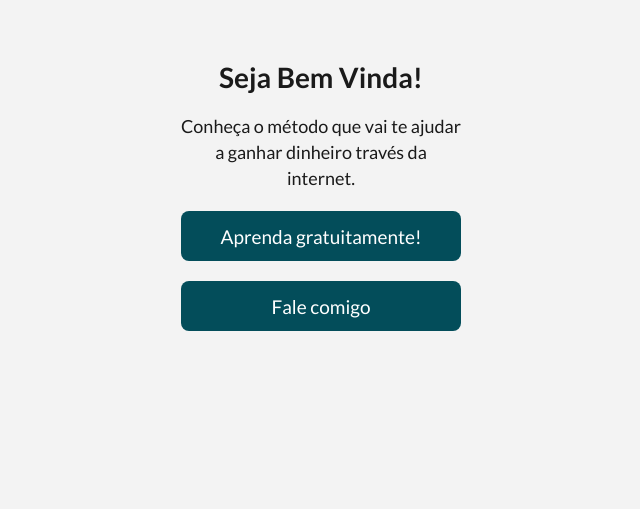
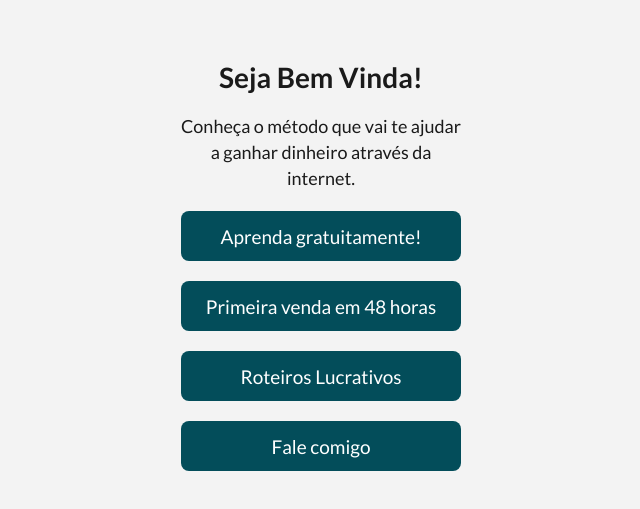
Before and after one commit to ricardojosino/daiani-josino-links, a website: page src/index.html in a window 1280 px wide. Shown: the part 285-794 px from the top of the page, without its empty margins (319-959 px from the left). Drawn offline with Linux system fonts and the light colour scheme.

Commit message:
Links atualizados

```diff
--- a/src/index.html
+++ b/src/index.html
@@ -64,10 +64,12 @@
                 <h3 class="font-bold text-[18px] leading-[22px] sm:text-[20px] sm:leading-[24px] md:text-[22px] md:leading-[26px] lg:text-[24px] lg:leading-[28px] xl:text-[28px] xl:leading-[32px] text-center">Seja Bem Vinda!</h3>
 
                 <p class="font-normal text-[16px] leading-[24px] md:text-[17px] md:leading-[25px] lg:text-[18px] lg:leading-[26px] text-center">
-                    Conheça o método que vai te ajudar a ganhar dinheiro través da internet.
+                    Conheça o método que vai te ajudar a ganhar dinheiro através da internet.
                 </p>
 
                 <a class="relative w-full min-h-[50px] p-2 text-center flex flex-row justify-center items-center font-normal text-[18px] leading-[26px] md:text-[19px] md:leading-[26px] lg:text-[19px] lg:leading-[27px] rounded-lg bg-color01 text-color06" href="https://edzz.la/GHYMU?a=59026113">Aprenda gratuitamente!</a>
+                <a class="relative w-full min-h-[50px] p-2 text-center flex flex-row justify-center items-center font-normal text-[18px] leading-[26px] md:text-[19px] md:leading-[26px] lg:text-[19px] lg:leading-[27px] rounded-lg bg-color01 text-color06" href="https://edzz.la/85XWE?a=59026113">Primeira venda em 48 horas</a>
+                <a class="relative w-full min-h-[50px] p-2 text-center flex flex-row justify-center items-center font-normal text-[18px] leading-[26px] md:text-[19px] md:leading-[26px] lg:text-[19px] lg:leading-[27px] rounded-lg bg-color01 text-color06" href="https://edzz.la/LH1MF?a=59026113">Roteiros Lucrativos</a>
                 <a class="relative w-full min-h-[50px] p-2 text-center flex flex-row justify-center items-center font-normal text-[18px] leading-[26px] md:text-[19px] md:leading-[26px] lg:text-[19px] lg:leading-[27px] rounded-lg bg-color01 text-color06" href="https://wa.me/554799938241">Fale comigo</a>
 
 
```
